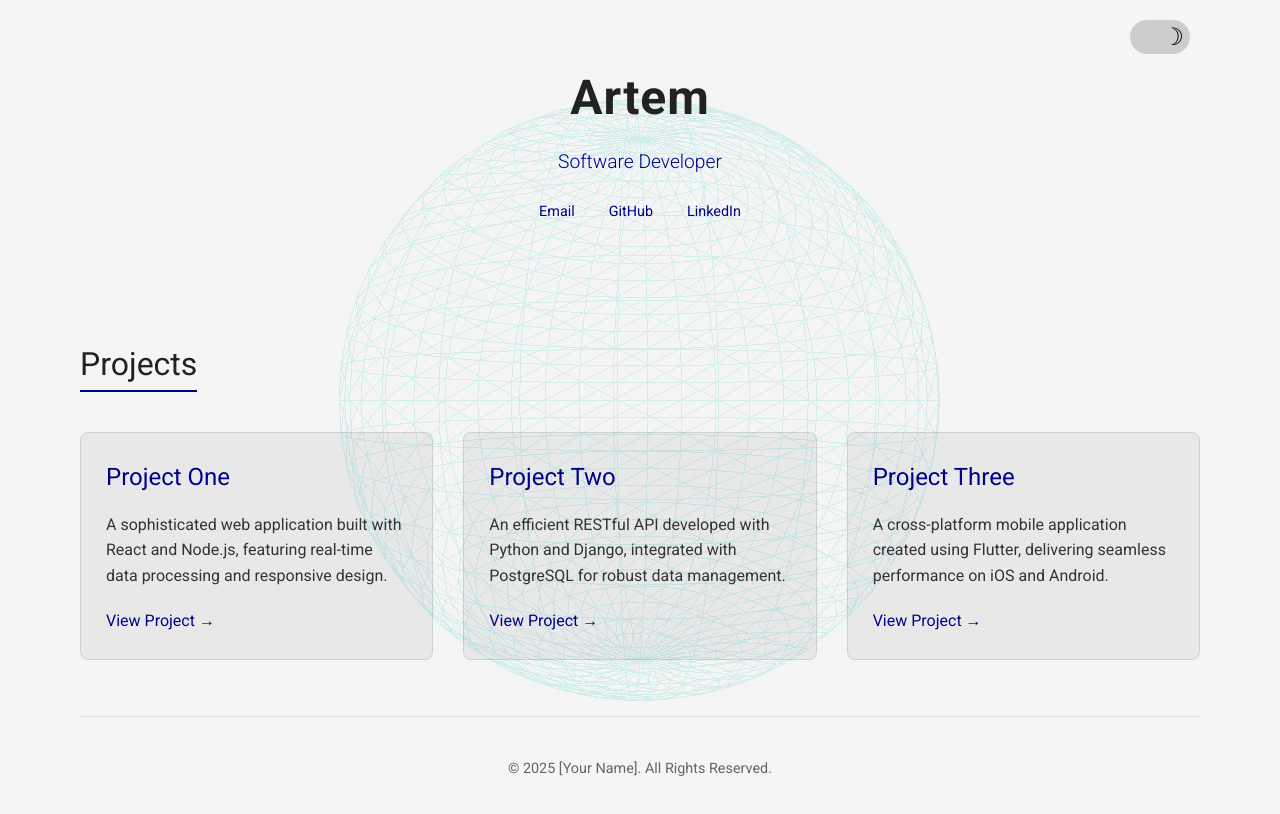
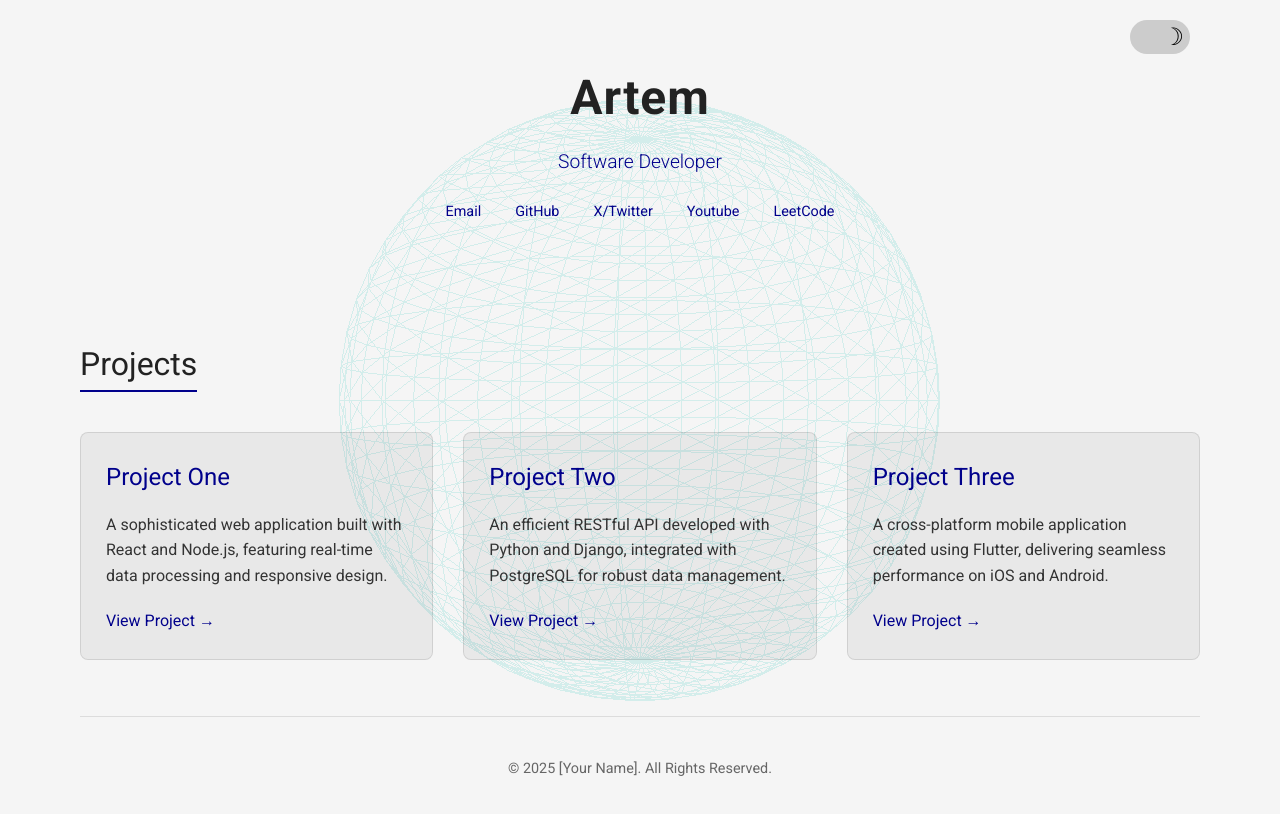
Before and after one commit to ArtaraX/globe-portfolio, a plain HTML site: page index.html in a window 1280 px wide. Drawn offline with nearby package versions, Linux system fonts and the light colour scheme; animation ran at ten frames a second.

Commit message:
added contact link options

```diff
--- a/index.html
+++ b/index.html
@@ -23,7 +23,9 @@
             <div class="contact-links">
                 <a href="mailto:your.email@example.com">Email</a>
                 <a href="https://github.com/yourusername" target="_blank">GitHub</a>
-                <a href="https://linkedin.com/in/yourusername" target="_blank">LinkedIn</a>
+                <a href="https://linkedin.com/in/yourusername" target="_blank">X/Twitter</a>
+                <a href="">Youtube</a>
+                <a href="">LeetCode</a>
             </div>
         </header>
 
```
